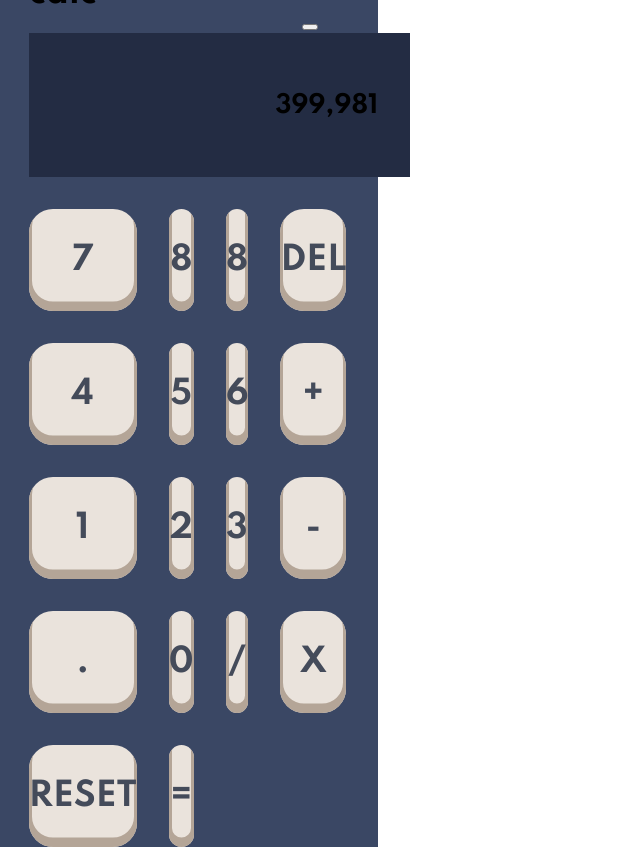
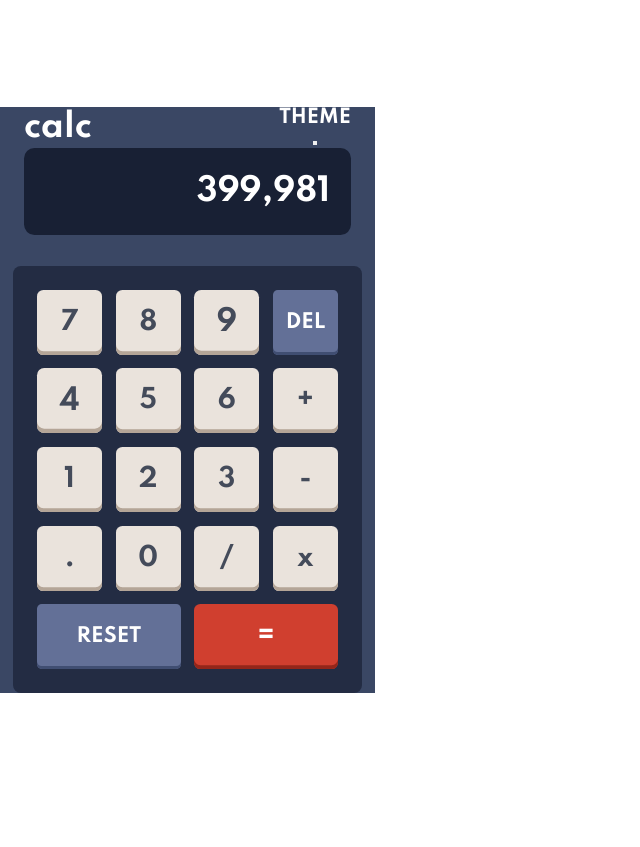
Before and after one commit to steppan26/Challenge-05--Calculator-App, a React (Create React App) app: page / in a window 1280 px wide. Shown: the whole page, without its empty margins (0-640 px from the left). After the commit the page ends 800 px from the top, so only its background shows below. Built offline with nearby package versions, Linux system fonts and the light colour scheme.

Commit message:
project state EOD 12/06

```diff
--- a/src/Components/Button.css
+++ b/src/Components/Button.css
@@ -1,9 +1,8 @@
 .btn{
-    border-radius: 0.75em;
+    display: flex;
+    align-items: center;
+    justify-content: center;
+    border-radius: 0.25em;
     background-color: var(--clr-keys-primary-bg);
-    box-shadow: 0 -0.2em 0 3px var(--clr-keys-primary-shadow) inset;
-    font-size: 2em;
-    padding: 0;
-    margin: 0;
-    color: var(--clr-text-primary);
+    font-size: 1.8em;
 }
--- a/src/Components/Button.js
+++ b/src/Components/Button.js
@@ -1,9 +1,18 @@
 import React from 'react'
 import './Button.css'
 
-const Button = ( { text, value }) => {
+const Button = ( { text, name, fontSize, bgColor, fontColor, shadowColor } ) => {
+    const shadow = "0 -0.15em 0 0px " + shadowColor + " inset";
+    console.log(fontColor)
     return(
-        <div className = "btn">
+        <div className="btn"
+        style={{
+            gridArea:`${name}`,
+            fontSize:`${fontSize}`,
+            backgroundColor:`${bgColor}`,
+            boxShadow:shadow,
+            color:`${fontColor}`
+            }}>
             <p>{text}</p>
         </div>
     );
--- a/src/Components/Screen.css
+++ b/src/Components/Screen.css
@@ -1,12 +1,11 @@
 .screen{
-
     display: flex;
     justify-content: flex-end;
     align-items: center;
     width: 100%;
-    background-color: var(--clr-bg-toggle-keypad);
-    font-size: 1em;
-    height: 5em;
-    margin-bottom: 2em;
-    padding: 2em;
+    background-color: var(--clr-bg-screen);
+    font-size: 1.3em;
+    margin-bottom: 1.5em;
+    padding: 1.2em 1em;
+    border-radius: 0.5em;
 }
--- a/src/Components/Screen.js
+++ b/src/Components/Screen.js
@@ -3,7 +3,10 @@ import './Screen.css'
 
 const Screen = () => {
     return(
-        <div className="screen">
+        <div className="screen"
+        style={{
+            color:"var(--clr-text-secondary)"
+        }}>
             <h2>399,981</h2>
         </div>
     );
--- a/src/Containers/App.css
+++ b/src/Containers/App.css
@@ -17,8 +17,8 @@
 
 /* #### Text #### */
 --clr-text-primary : hsl(221, 14%, 31%);
---clr-text-secondary : hsl(0, 0, 100%);
---clr-text-white : hsl(0, 0, 100%);
+--clr-text-secondary : white;
+--clr-text-white : white;
 }
 
 .Theme2{
@@ -40,8 +40,8 @@
 
 /* #### Text #### */
 --clr-text-primary : hsl(60, 10%, 19%);
---clr-text-secondary : hsl(0, 0, 100%);
---clr-text-white : hsl(0, 0, 100%);
+--clr-text-secondary : white;
+--clr-text-white : white;
 
 }
 
@@ -65,7 +65,7 @@
 /* #### Text #### */
 --clr-text-primary : hsl(52, 100%, 62%);
 --clr-text-secondary : hsl(198, 20%, 13%);
---clr-text-white : hsl(0, 0, 100%);
+--clr-text-white : white;
 }
 
 .AppContainer{
@@ -85,6 +85,6 @@
   justify-content: center;
   font-size: 1rem;
   width: 100%;
-  padding: 0 2em;
+  padding: 0 1.5em;
   background-color: var(--clr-bg-main);
 }
--- a/src/Containers/Calculator.css
+++ b/src/Containers/Calculator.css
@@ -1,6 +1,15 @@
 .buttonsContainer{
     display: grid;
-    grid-template-columns: repeat(4, 1fr);
-    grid-template-rows: repeat(5, 1fr);
-    grid-gap: 2em;
+    grid-template-columns: repeat(4, 65px);
+    grid-template-rows: repeat(5, 65px);
+    grid-gap: 0.85em;
+    padding: 1.5em;
+    border-radius: 0.5em;
+    background-color: var(--clr-bg-toggle-keypad);
+    grid-template-areas:
+    "seven eight nine del"
+    "four five six plus"
+    "one two three minus"
+    "dot zero divide multiply"
+    "reset reset equals equals";
 }
--- a/src/Containers/Calculator.js
+++ b/src/Containers/Calculator.js
@@ -5,24 +5,24 @@ import Button from '../Components/Button'
 const Calculator = () => {
     return(
         <div className="buttonsContainer">
-            <Button text="7" value="7"/>
-            <Button text="8" value="8"/>
-            <Button text="8" value="9"/>
-            <Button text="DEL" value=""/>
-            <Button text="4" value="4"/>
-            <Button text="5" value="5"/>
-            <Button text="6" value="6"/>
-            <Button text="+" value="+"/>
-            <Button text="1" value="1"/>
-            <Button text="2" value="2"/>
-            <Button text="3" value="3"/>
-            <Button text="-" value="-"/>
-            <Button text="." value="."/>
-            <Button text="0" value="0"/>
-            <Button text="/" value="/"/>
-            <Button text="X" value="*"/>
-            <Button text="RESET" value=""/>
-            <Button text="=" value=""/>
+            <Button text="7" name="seven" fontSize="1.6em" fontColor="var(--clr-text-primary)" shadowColor="var(--clr-keys-primary-shadow)"/>
+            <Button text="8" name="eight" fontSize="1.6em"  fontColor="var(--clr-text-primary)"shadowColor="var(--clr-keys-primary-shadow)"/>
+            <Button text="9" name="nine" fontSize="1.6m"  fontColor="var(--clr-text-primary)"shadowColor="var(--clr-keys-primary-shadow)"/>
+            <Button text="DEL" name="del" fontSize="1.2em" fontColor="var(--clr-text-secondary)" bgColor="var(--clr-keys-reset-bg)" shadowColor="var(--clr-keys-reset-shadow)"/>
+            <Button text="4" name="four" fontSize="1.86m"  fontColor="var(--clr-text-primary)"shadowColor="var(--clr-keys-primary-shadow)"/>
+            <Button text="5" name="five" fontSize="1.6em"  fontColor="var(--clr-text-primary)"shadowColor="var(--clr-keys-primary-shadow)"/>
+            <Button text="6" name="six" fontSize="1.6em"  fontColor="var(--clr-text-primary)"shadowColor="var(--clr-keys-primary-shadow)"/>
+            <Button text="+" name="plus" fontSize="1.6em"  fontColor="var(--clr-text-primary)"shadowColor="var(--clr-keys-primary-shadow)"/>
+            <Button text="1" name="one" fontSize="1.6em"  fontColor="var(--clr-text-primary)"shadowColor="var(--clr-keys-primary-shadow)"/>
+            <Button text="2" name="two" fontSize="1.6em"  fontColor="var(--clr-text-primary)"shadowColor="var(--clr-keys-primary-shadow)"/>
+            <Button text="3" name="three" fontSize="1.6em"  fontColor="var(--clr-text-primary)"shadowColor="var(--clr-keys-primary-shadow)"/>
+            <Button text="-" name="minus" fontSize="1.6em"  fontColor="var(--clr-text-primary)"shadowColor="var(--clr-keys-primary-shadow)"/>
+            <Button text="." name="dot" fontSize="1.6em"  fontColor="var(--clr-text-primary)"shadowColor="var(--clr-keys-primary-shadow)"/>
+            <Button text="0" name="zero" fontSize="1.6em"  fontColor="var(--clr-text-primary)"shadowColor="var(--clr-keys-primary-shadow)"/>
+            <Button text="/" name="divide" fontSize="1.6em"  fontColor="var(--clr-text-primary)"shadowColor="var(--clr-keys-primary-shadow)"/>
+            <Button text="x" name="multiply" fontSize="1.6em"  fontColor="var(--clr-text-primary)"shadowColor="var(--clr-keys-primary-shadow)"/>
+            <Button text="RESET" name="reset" fontSize="1.2em" fontColor="var(--clr-text-secondary)" bgColor="var(--clr-keys-reset-bg)" shadowColor="var(--clr-keys-reset-shadow)"/>
+            <Button text="=" name="equals" fontSize="1.6em" fontColor="var(--clr-text-secondary)" bgColor="var(--clr-keys-equals-bg)" shadowColor="var(--clr-keys-equals-shadow)"/>
         </div>
     );
 }
--- a/src/index.css
+++ b/src/index.css
@@ -1,3 +1,9 @@
+*{
+  box-sizing: border-box;
+  margin: 0;
+  padding: 0;
+}
+
 body {
   margin: 0;
   font-family: 'Spartan', sans-serif;
```
